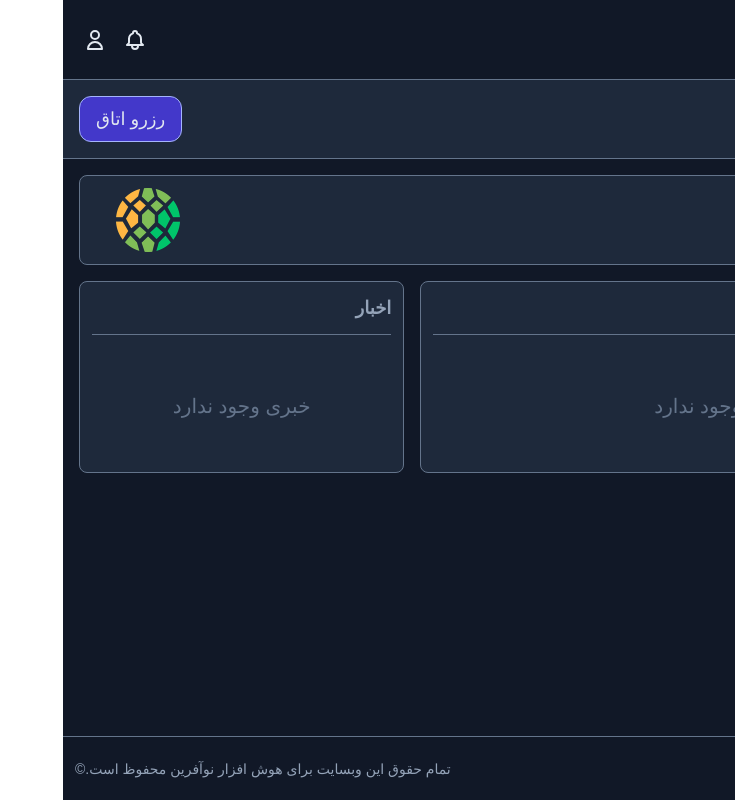
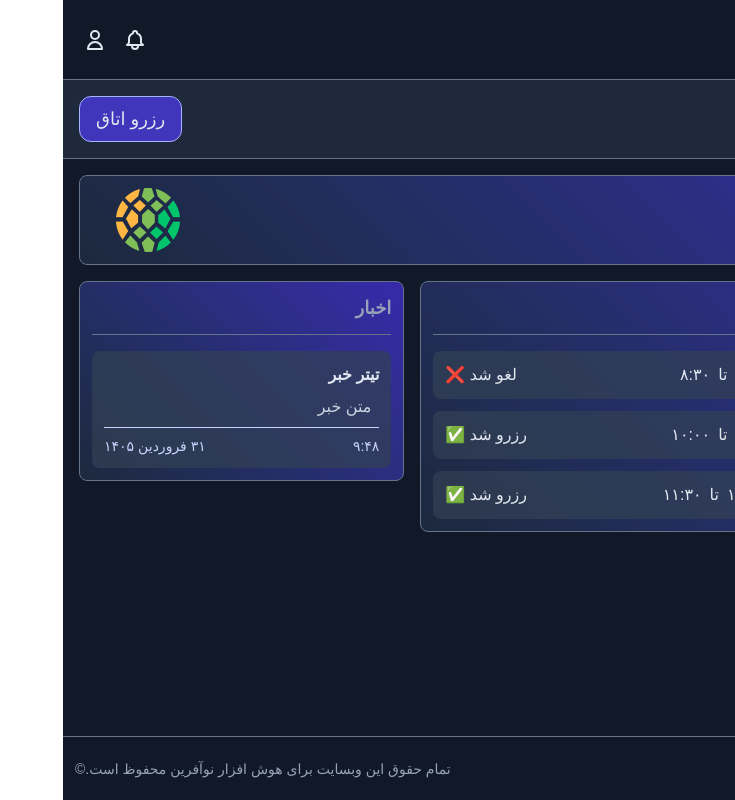
Before and after one commit to DevMasen/lingo-hub, a React (Vite) app: page /app/dashboard in a window 1280 px wide. Shown: the whole page, without its empty margins (545-1280 px from the left). Built offline with nearby package versions, Linux system fonts and the light colour scheme; a web font is replaced by a local one.

Commit message:
feat: dashboard implemented

```diff
--- a/src/components/Dashboard.jsx
+++ b/src/components/Dashboard.jsx
@@ -1,6 +1,7 @@
 import PanelButton from './PanelButton';
 
-const sectionPartsStyles = 'bg-slate-800 rounded-lg border border-slate-500 p-3';
+const sectionPartsStyles =
+  'bg-[linear-gradient(45deg,var(--color-slate-800),var(--color-indigo-800))] rounded-lg border border-slate-500 p-3';
 
 function Dashboard() {
   return (
@@ -21,62 +22,89 @@ function Dashboard() {
         </div>
         <div>
           <div
-            className={`${sectionPartsStyles} grid max-h-[15rem] min-h-[12rem] grid-cols-1 grid-rows-[auto_1fr] space-y-4 overflow-auto`}
+            className={`${sectionPartsStyles} grid min-h-[5rem] grid-cols-1 grid-rows-[auto_1fr] space-y-4 overflow-auto`}
           >
             <h3 className="flex border-b border-slate-500 pb-3 text-lg font-semibold text-slate-400">
               تاریخچه رزرو ها
             </h3>
-            {false ? (
+            {true ? (
               <ul className="flex flex-col gap-3">
-                <li className="flex justify-between rounded-lg bg-slate-700 p-3">
+                <li className="flex justify-between rounded-lg bg-slate-700 bg-opacity-70 p-3">
                   <div className="flex gap-8">
                     <span>
-                      <span>1</span>
+                      <span>۱</span>
                       <span>.</span>
                     </span>
                     <span className="flex gap-1">
                       <span>اتاق</span>
-                      <span>101</span>
+                      <span>۱۰۱</span>
                     </span>
                     <span className="flex gap-1">
-                      <span>30</span>
+                      <span>۳۰</span>
                       <span>فروردین</span>
-                      <span>1405</span>
+                      <span>۱۴۰۵</span>
                     </span>
                     <span className="flex gap-2">
                       <span>
-                        <span>7</span>:<span>00</span>
+                        <span>۷</span>:<span>۰۰</span>
                       </span>
                       <span>تا</span>
                       <span>
-                        <span>8</span>:<span>30</span>
+                        <span>۸</span>:<span>۳۰</span>
                       </span>
                     </span>
                   </div>
                   <span> لغو شد ❌ </span>
                 </li>
-                <li className="flex justify-between rounded-lg bg-slate-700 p-3">
+                <li className="flex justify-between rounded-lg bg-slate-700 bg-opacity-70 p-3">
                   <div className="flex gap-8">
                     <span>
-                      <span>2</span>
+                      <span>۲</span>
                       <span>.</span>
                     </span>
                     <span className="flex gap-1">
                       <span>اتاق</span>
-                      <span>102</span>
+                      <span>۱۰۲</span>
                     </span>
                     <span className="flex gap-1">
-                      <span>31</span>
+                      <span>۳۱</span>
                       <span>فروردین</span>
-                      <span>1405</span>
+                      <span>۱۴۰۵</span>
                     </span>
                     <span className="flex gap-2">
                       <span>
-                        <span>8</span>:<span>30</span>
+                        <span>۸</span>:<span>۳۰</span>
                       </span>
                       <span>تا</span>
                       <span>
-                        <span>10</span>:<span>00</span>
+                        <span>۱۰</span>:<span>۰۰</span>
+                      </span>
+                    </span>
+                  </div>
+                  <span> رزرو شد ✅ </span>
+                </li>
+                <li className="flex justify-between rounded-lg bg-slate-700 bg-opacity-70 p-3">
+                  <div className="flex gap-8">
+                    <span>
+                      <span>۳</span>
+                      <span>.</span>
+                    </span>
+                    <span className="flex gap-1">
+                      <span>اتاق</span>
+                      <span>۱۰۳</span>
+                    </span>
+                    <span className="flex gap-1">
+                      <span>۳۱</span>
+                      <span>فروردین</span>
+                      <span>۱۴۰۵</span>
+                    </span>
+                    <span className="flex gap-2">
+                      <span>
+                        <span>۱۰</span>:<span>۰۰</span>
+                      </span>
+                      <span>تا</span>
+                      <span>
+                        <span>۱۱</span>:<span>۳۰</span>
                       </span>
                     </span>
                   </div>
@@ -92,14 +120,33 @@ function Dashboard() {
         </div>
         <div>
           <div
-            className={`${sectionPartsStyles} grid max-h-[15rem] min-h-[12rem] grid-cols-1 grid-rows-[auto_1fr] space-y-4 overflow-auto`}
+            className={`${sectionPartsStyles} grid min-h-[12rem] grid-cols-1 grid-rows-[auto_1fr] space-y-4 overflow-auto`}
           >
             <h3 className="border-b border-slate-500 pb-3 text-lg font-semibold text-slate-400">
               اخبار
             </h3>
-            <p className="flex items-center justify-center p-2 text-xl text-slate-500">
-              خبری وجود ندارد
-            </p>
+            {true ? (
+              <ul className="space-y-3">
+                <li className="flex flex-col gap-2 rounded-lg bg-slate-700 bg-opacity-70 p-3">
+                  <h4 className="font-semibold">تیتر خبر</h4>
+                  <p className="pr-2 text-slate-300">متن خبر</p>
+                  <div className="flex justify-between border-t border-indigo-200 pt-2 text-sm text-indigo-200">
+                    <div>
+                      <span>۹</span>:<span>۴۸</span>
+                    </div>
+                    <div className="flex gap-1">
+                      <span>۳۱</span>
+                      <span>فروردین</span>
+                      <span>۱۴۰۵</span>
+                    </div>
+                  </div>
+                </li>
+              </ul>
+            ) : (
+              <p className="flex items-center justify-center p-2 text-xl text-slate-500">
+                خبری وجود ندارد
+              </p>
+            )}
           </div>
         </div>
       </section>
--- a/src/components/PanelButton.jsx
+++ b/src/components/PanelButton.jsx
@@ -4,7 +4,7 @@ function PanelButton({ children, to, extraClasses = '' }) {
   return (
     <Link
       to={to}
-      className={`flex items-center justify-center rounded-xl border border-indigo-300 bg-indigo-700 text-lg font-medium transition-all duration-300 hover:bg-indigo-500 ${extraClasses}`}
+      className={`flex items-center justify-center rounded-xl border border-indigo-300 bg-indigo-700/90 text-lg font-medium transition-all duration-300 hover:bg-indigo-500 ${extraClasses}`}
     >
       {children}
     </Link>
--- a/src/index.css
+++ b/src/index.css
@@ -1,6 +1,11 @@
 @tailwind base;
 @tailwind components;
 @tailwind utilities;
+
+:root {
+  --color-slate-800: oklch(0.279 0.041 260.031);
+  --color-indigo-800: oklch(0.398 0.195 277.366);
+}
 
 @layer components {
   .background {
--- a/src/pages/Login.jsx
+++ b/src/pages/Login.jsx
@@ -61,12 +61,15 @@ function Login() {
                   onChange={(e) => setPhoneNumberInput(e.target.value)}
                   maxLength="10"
                   type="text"
-                  placeholder="9167432385"
+                  placeholder="۹۱۳۱۲۳۴۵۶۷"
                   className={`${inputStyles} ${error && 'border-2 border-red-600'} placeholder:text-end`}
                   required
                 />
                 <span className="w-18 flex items-center justify-center gap-2 px-6 text-slate-800">
-                  <span>98+</span>
+                  <span className="flex gap-1">
+                    <span>۹۸</span>
+                    <span>+</span>
+                  </span>
                   <img src="/flag.webp" alt="!fg" className="w-5 rounded-sm" />
                 </span>
               </div>
--- a/src/pages/SignUp.jsx
+++ b/src/pages/SignUp.jsx
@@ -13,6 +13,13 @@ const inputErrorStyles = 'border-2 border-red-600 text-red-600';
 
 function SignUp() {
   const { loading, error, errorField } = useSignup();
+
+  // useEffect(
+  //   function () {
+  //     setPhoneNumberInput((cur) => makeNumericInput(cur));
+  //   },
+  //   [phoneNumberInput]
+  // );
 
   function handleSubmit(e) {
     e.preventDefault();
@@ -146,7 +153,7 @@ function SignUp() {
           />
         </div>
 
-        <HomeButton>
+        <HomeButton extraClasses={'py-2 rounded-md'}>
           <span className="text-lg font-medium">ثبت‌نام</span>
           <HiCheckBadge className="text-xl" />
         </HomeButton>
--- a/src/utils/makeNumericInput.js
+++ b/src/utils/makeNumericInput.js
@@ -1,6 +1,6 @@
 //* verification function on input
 export default function makeNumericInput(inputString = '') {
-  const invalidRegex = /[^0-9]/g;
+  const invalidRegex = /[^۰-۹]/g;
   const val = inputString.replace(invalidRegex, '');
   return val;
 }
```
